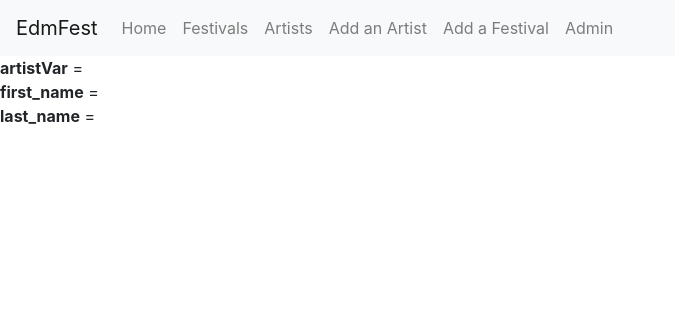
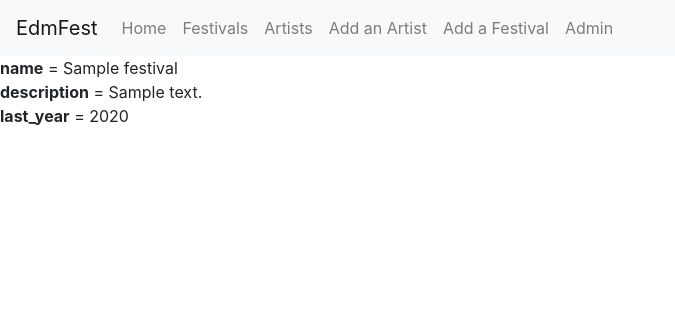
Before and after one commit to Mrgove10/EdmFest, a Django app: page /festival/1/ in a window 1280 px wide. Shown: the top 316 px of the page, without its empty margins (0-675 px from the left). Run offline with Django 3.2, Linux system fonts and the light colour scheme; tables that the repository leaves empty hold one stand-in row (values such as "Sample post"); some libraries are stand-ins or nearby versions.

Commit message:
[add] form festival & clickable list

```diff
--- a/EdmFest/landing/templates/landing/artists.html
+++ b/EdmFest/landing/templates/landing/artists.html
@@ -1,7 +1,9 @@
 {% extends 'landing/base.html' %}
 {% block content %}
 <h1>All attists</h1>
+<ul>
 {% for art in artists %}
-<p>{{ art.stage_name }}</p>
+<li><a href='/festival/{{art.id}}'>{{ art.stage_name }}</a></li>
 {% endfor %}
+</ul>
 {% endblock %}
--- a/EdmFest/landing/templates/landing/base.html
+++ b/EdmFest/landing/templates/landing/base.html
@@ -51,7 +51,6 @@
     </nav>
     <!--Main content-->
     {% block content %}
-
     {% endblock %}
 </body>
 
--- a/EdmFest/landing/templates/landing/festival.html
+++ b/EdmFest/landing/templates/landing/festival.html
@@ -1,6 +1,6 @@
 {% extends 'landing/base.html' %}
 {% block content %}
-<b>artistVar</b> = {{festival.born}}<br>
-<b>first_name</b> = {{festival.first_name}}<br>
-<b>last_name</b> = {{festival.last_name}}<br>
+<b>name</b> = {{festival.name}}<br>
+<b>description</b> = {{festival.description}}<br>
+<b>last_year</b> = {{festival.last_year}}<br>
 {% endblock %}
--- a/EdmFest/landing/views.py
+++ b/EdmFest/landing/views.py
@@ -1,7 +1,6 @@
-from django.shortcuts import render, get_list_or_404
+from django.shortcuts import render, get_list_or_404, redirect
 from django.http import HttpResponse, Http404
 from django.template import loader
-
 from .models import Festival, Artist
 
 from .forms import FestivalAddForm, ArtistAddForm
@@ -55,7 +54,17 @@
 #https://tutorial.djangogirls.org/en/django_forms/
 
 def festivalAdd(request):
-    form = FestivalAddForm()
+    if request.method == "POST":
+        form = FestivalAddForm(request.POST)
+        if form.is_valid():
+            festival = form.save(commit=False)
+            festival.name = request.POST['name']
+            festival.description = request.POST['description']
+            festival.last_year = request.POST['last_year']
+            festival.save()
+            return redirect('festival', id=festival.id)
+    else:
+        form = FestivalAddForm()
     return render(request, 'landing/festivalAdd.html', {'form': form})
 
 
```
Also changed, not shown: EdmFest/landing/templates/landing/festivals.html (+5 -3 lines).
